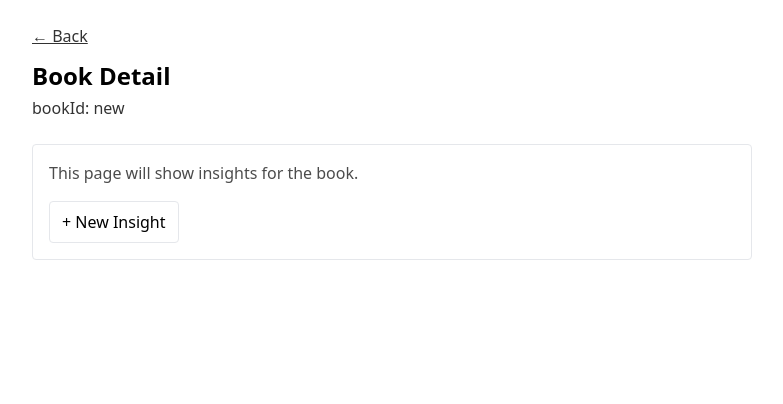
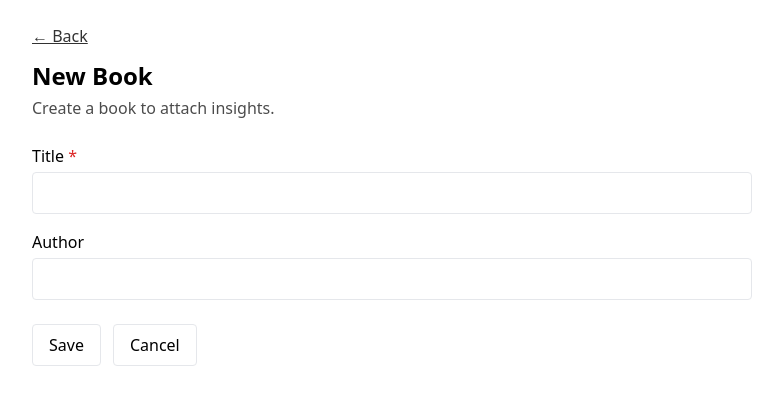
Before and after one commit to waka-apps/reading-insight-log, a Nuxt app in the folder frontend/: page /books/new in a window 1280 px wide. Shown: the top 404 px of the page, without its empty margins (248-1031 px from the left). Built offline with nearby package versions, Linux system fonts and the light colour scheme.

Commit message:
Book新規登録コンポーネント

```diff
--- a/frontend/pages/books/index.vue
+++ b/frontend/pages/books/index.vue
@@ -36,7 +36,7 @@ const books = ref<Book[]>([
   <main class="p-6 max-w-3xl mx-auto">
     <header class="flex items-center justify-between mb-6">
       <h1 class="text-2xl font-bold">Books</h1>
-      <button class="px-3 py-2 rounded border">New Book</button>
+      <NuxtLink to="/books/new" class="px-3 py-2 rounded border">New Book</NuxtLink>
     </header>
 
     <ul class="space-y-3">
--- /dev/null
+++ b/frontend/pages/books/new.vue
@@ -0,0 +1,45 @@
+<script setup lang="ts">
+const title = ref("");
+const author = ref("");
+
+const canSave = computed(() => title.value.trim().length > 0);
+
+function onSave() {
+  const payload = {
+    title: title.value.trim(),
+    author: author.value.trim() || null,
+  };
+  console.log("create book:", payload);
+
+  // v1: まずはbooksに戻す（後でAPI接続したら、作成したbookIdへ遷移）
+  navigateTo("/books");
+}
+</script>
+
+<template>
+  <main class="p-6 max-w-3xl mx-auto">
+    <header class="mb-6">
+      <NuxtLink to="/books" class="underline opacity-80">← Back</NuxtLink>
+      <h1 class="text-2xl font-bold mt-3">New Book</h1>
+      <p class="opacity-70 mt-1">Create a book to attach insights.</p>
+    </header>
+
+    <form class="space-y-4" @submit.prevent="onSave">
+      <div>
+        <label class="block font-medium mb-1"> Title <span class="text-red-600">*</span> </label>
+        <input v-model="title" class="w-full border rounded p-2" />
+      </div>
+
+      <div>
+        <label class="block font-medium mb-1">Author</label>
+        <input v-model="author" class="w-full border rounded p-2" />
+      </div>
+
+      <div class="pt-2 flex gap-3">
+        <button type="submit" class="px-4 py-2 border rounded" :disabled="!canSave">Save</button>
+
+        <NuxtLink to="/books" class="px-4 py-2 border rounded inline-block"> Cancel </NuxtLink>
+      </div>
+    </form>
+  </main>
+</template>
```
